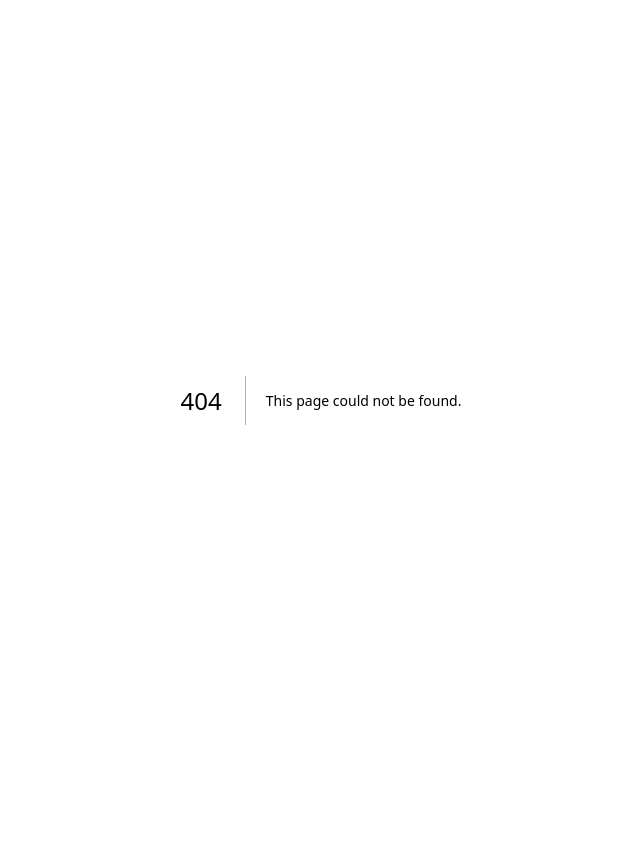
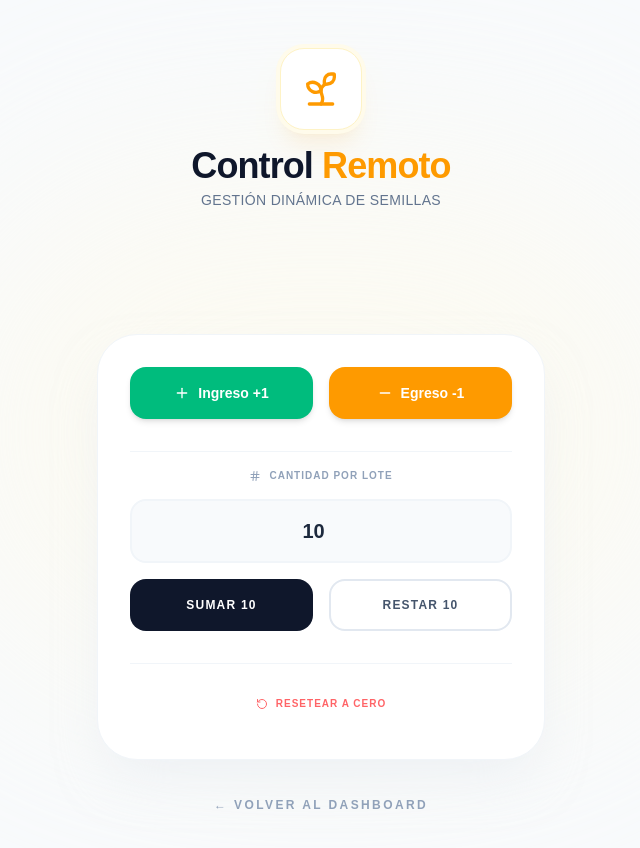
Before and after one commit to hbelardita/faniot-web-server, a Next.js app in the folder web/: page /control in a window 1280 px wide. Before the commit this address had no page. Shown: the top 848 px of the page, without its empty margins (319-959 px from the left). Before the commit the page ends 800 px from the top, so only its background shows below. Built offline with nearby package versions, Linux system fonts and the light colour scheme; no server answers.

Commit message:
feat: implementar comunicación bidireccional entre cliente y nube
- añadir polling de comandos en el firmware para ejecutar acciones remotas
- crear página de control en la web para enviar comandos de gestión de semillas
- integrar lógica de marcado de comandos ejecutados en supabase

```diff
--- /dev/null
+++ b/web/src/app/control/page.tsx
@@ -0,0 +1,152 @@
+'use client';
+
+import { useState } from 'react';
+import { supabase } from '@/lib/supabase';
+import { Sprout, Plus, Minus, RotateCcw, CheckCircle2, AlertCircle, Hash } from 'lucide-react';
+import { cn } from '@/lib/utils';
+import Link from 'next/link';
+
+export default function ControlPage() {
+  const [isLoading, setIsLoading] = useState(false);
+  const [customValue, setCustomValue] = useState<number>(10);
+  const [status, setStatus] = useState<{ type: 'success' | 'error', message: string } | null>(null);
+
+  const handleCommand = async (accion: string, valor: number) => {
+    setIsLoading(true);
+    setStatus(null);
+
+    try {
+      const { error } = await supabase
+        .from('comandos')
+        .insert([
+          { accion, valor, ejecutado: false }
+        ]);
+
+      if (error) throw error;
+
+      setStatus({
+        type: 'success',
+        message: `Comando "${accion}" (${valor}) enviado con éxito.`
+      });
+
+      setTimeout(() => setStatus(null), 3000);
+    } catch (err: any) {
+      setStatus({
+        type: 'error',
+        message: err.message || 'Error al enviar el comando'
+      });
+    } finally {
+      setIsLoading(false);
+    }
+  };
+
+  return (
+    <main className="min-h-screen bg-slate-50 text-slate-900 p-6 md:p-12 flex items-center justify-center relative overflow-hidden">
+      <div className="absolute top-0 left-0 w-full h-full overflow-hidden pointer-events-none" aria-hidden="true">
+        <div className="absolute top-1/2 left-1/2 -translate-x-1/2 -translate-y-1/2 w-[60%] h-[60%] bg-amber-50 blur-[120px] rounded-full opacity-60" />
+      </div>
+
+      <div className="max-w-md w-full space-y-8 relative z-10">
+
+        <header className="text-center space-y-4">
+          <div className="inline-flex p-5 rounded-3xl bg-white text-amber-500 shadow-xl shadow-amber-500/10 border border-amber-100 ring-4 ring-amber-50">
+            <Sprout className="w-10 h-10" />
+          </div>
+          <div className="space-y-1">
+            <h1 className="text-4xl font-black tracking-tight text-slate-900">
+              Control <span className="text-amber-500">Remoto</span>
+            </h1>
+            <p className="text-slate-500 font-medium tracking-wide text-sm uppercase">
+              Gestión Dinámica de Semillas
+            </p>
+          </div>
+        </header>
+
+        <div className="min-h-[60px]">
+          {status && (
+            <div className={cn(
+              "p-4 rounded-2xl text-sm font-bold flex items-center gap-3 animate-in fade-in slide-in-from-bottom-2 shadow-lg",
+              status.type === 'success' ? "bg-emerald-50 text-emerald-700 border border-emerald-100" : "bg-red-50 text-red-700 border border-red-100"
+            )}>
+              {status.type === 'success' ? <CheckCircle2 className="w-5 h-5 shrink-0" /> : <AlertCircle className="w-5 h-5 shrink-0" />}
+              {status.message}
+            </div>
+          )}
+        </div>
+
+        <div className="bg-white p-8 rounded-[2.5rem] shadow-2xl shadow-slate-200/50 border border-slate-100 space-y-8">
+
+          {/* Ajuste Rápido (+1 / -1) */}
+          <div className="grid grid-cols-2 gap-4">
+            <button
+              onClick={() => handleCommand('sumar', 1)}
+              disabled={isLoading}
+              className="flex items-center justify-center gap-2 p-4 bg-emerald-500 hover:bg-emerald-600 text-white rounded-2xl transition-all font-bold text-sm shadow-md"
+            >
+              <Plus className="w-4 h-4" /> Ingreso +1
+            </button>
+            <button
+              onClick={() => handleCommand('restar', 1)}
+              disabled={isLoading}
+              className="flex items-center justify-center gap-2 p-4 bg-amber-500 hover:bg-amber-600 text-white rounded-2xl transition-all font-bold text-sm shadow-md"
+            >
+              <Minus className="w-4 h-4" /> Egreso -1
+            </button>
+          </div>
+
+          {/* Ajuste por Lote (Input) */}
+          <div className="space-y-4 pt-4 border-t border-slate-100 text-center">
+            <div className="flex items-center justify-center gap-2 text-slate-400 font-bold uppercase text-[10px] tracking-widest">
+              <Hash className="w-3 h-3" /> Cantidad por Lote
+            </div>
+
+            <div className="flex items-center gap-3">
+              <input
+                type="number"
+                value={customValue}
+                onChange={(e) => setCustomValue(parseInt(e.target.value) || 0)}
+                className="flex-1 bg-slate-50 border-2 border-slate-100 rounded-2xl p-4 text-center text-xl font-black text-slate-800 focus:outline-none focus:border-amber-400 transition-colors"
+                min="1"
+              />
+            </div>
+
+            <div className="grid grid-cols-2 gap-4">
+              <button
+                onClick={() => handleCommand('sumar', customValue)}
+                disabled={isLoading || customValue <= 0}
+                className="p-4 bg-slate-900 hover:bg-slate-800 text-white rounded-2xl transition-all font-bold text-xs uppercase tracking-widest disabled:opacity-30"
+              >
+                Sumar {customValue}
+              </button>
+              <button
+                onClick={() => handleCommand('restar', customValue)}
+                disabled={isLoading || customValue <= 0}
+                className="p-4 bg-white border-2 border-slate-200 text-slate-600 hover:border-amber-400 hover:text-amber-500 rounded-2xl transition-all font-bold text-xs uppercase tracking-widest disabled:opacity-30"
+              >
+                Restar {customValue}
+              </button>
+            </div>
+          </div>
+
+          <div className="pt-4 border-t border-slate-100">
+            <button
+              onClick={() => handleCommand('resetear', 0)}
+              disabled={isLoading}
+              className="w-full flex items-center justify-center gap-2 p-4 text-red-400 hover:text-red-600 transition-colors font-bold text-[10px] uppercase tracking-widest"
+            >
+              <RotateCcw className="w-3 h-3" /> Resetear a Cero
+            </button>
+          </div>
+
+        </div>
+
+        <div className="text-center">
+          <Link href="/" className="text-xs font-black text-slate-400 hover:text-slate-600 transition-colors uppercase tracking-[0.2em]">
+            ← Volver al Dashboard
+          </Link>
+        </div>
+
+      </div>
+    </main>
+  );
+}
```
Also changed, not shown: 1 other file (tests, documents, lock files or other folders).
